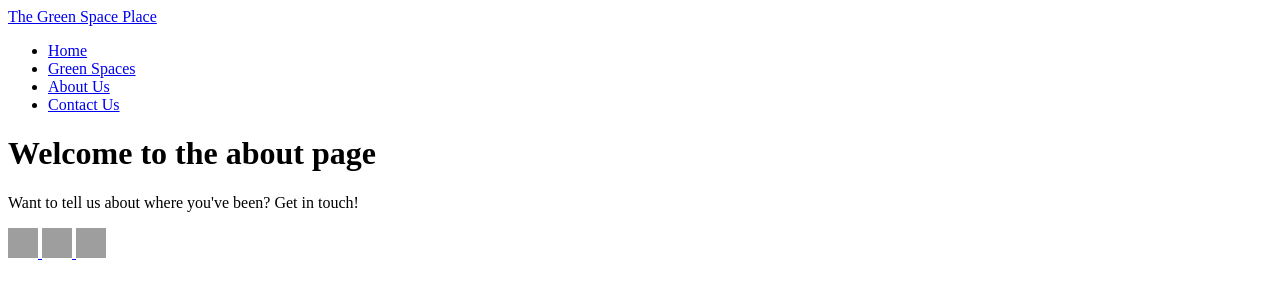
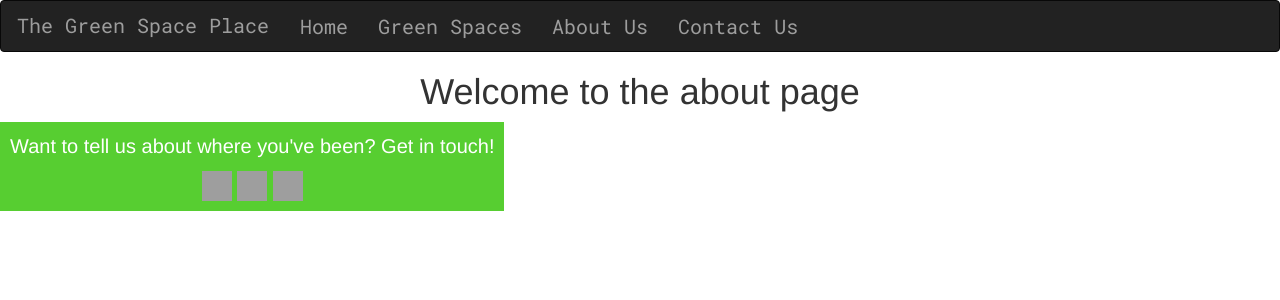
Before and after one commit to Angel-Ames/KM-AK-CFGproject, a Flask app: page /about in a window 1280 px wide. Shown: the top 300 px of the page. Run offline with Flask 2, Linux system fonts and the light colour scheme; some libraries are stand-ins or nearby versions; grey boxes are pictures that could not be loaded.

Commit message:
Edit Style css stuff

```diff
--- a/templates/Home.css
+++ b/templates/Home.css
@@ -1,13 +1,3 @@
-
-header{
-  font-style: strong;
-  text-align: center;
-  font-size: 30px;
-  font-family: 'Roboto Mono', cursive;
-  left: 0;
-  right: 0;
-}
-
 h1{
   font-family: Helvetica;
   font-size: 30px;
--- a/templates/about.html
+++ b/templates/about.html
@@ -1,6 +1,20 @@
 {% include "header.html"%}
-
+<html>
+<head>
+  <title> About Us </title>
+  <script src="https://cdnjs.cloudflare.com/ajax/libs/jquery/3.3.1/jquery.min.js"></script>
+  <link href="https://fonts.googleapis.com/css?family=Roboto+Mono" rel="stylesheet" type="text/css"> <!--  -->
+  <link rel="stylesheet" href="Home.css" type="text/css">
+  <meta charset="UTF-8">
+  <meta name="viewport" content="width=device-width, initial-scale=1.0">
+  <meta http-equiv="X-UA-Compatible" content="ie=edge">
+  <link rel="stylesheet" href="https://maxcdn.bootstrapcdn.com/bootstrap/3.4.0/css/bootstrap.min.css"> <!-- Where the navigation comes from -->
+  <script src="https://ajax.googleapis.com/ajax/libs/jquery/3.3.1/jquery.min.js"></script>
+  <script src="https://maxcdn.bootstrapcdn.com/bootstrap/3.4.0/js/bootstrap.min.js"></script>
+  <meta name="viewport" content="width=device-width, initial-scale=1">
+  <link rel="stylesheet" href="https://cdnjs.cloudflare.com/ajax/libs/font-awesome/4.7.0/css/font-awesome.min.css">
+</head>
 <h1>Welcome to the about page</h1>
 <!-- I was thinking of adding about us here and about the CFG project -->
-
+</html>
 {% include "footer.html"%}
--- a/templates/footer.html
+++ b/templates/footer.html
@@ -1,3 +1,11 @@
+<html>
+<head>
+  <style>
+    position:static;
+
+  </style>
+</head>
+
 <footer>
     <div class="footer">
       <p> Want to tell us about where you've been? Get in touch! </p>
--- a/templates/header.html
+++ b/templates/header.html
@@ -5,12 +5,35 @@
   <script src="https://cdnjs.cloudflare.com/ajax/libs/jquery/3.3.1/jquery.min.js"></script>
   <link rel-"stylesheet" href="https://cdnjs.cloudflare.com/ajax/libs/materialize/1.0.0/css/materialize.min.css">
   <link href='https://fonts.googleapis.com/css?family=Roboto+Mono' rel='stylesheet' type='text/css'>
-  <link rel="stylesheet" href="web.css" type="text/css">
   <meta charset="UTF-8">
   <meta name="viewport" content="width=device-width, initial-scale=1.0">
   <meta http-equiv="X-UA-Compatible" content="ie=edge">
   <title>Locate green space</title>
-  <link rel="stylesheet" href="{{ url_for('static', filename='app.css') }}">
+  <style>
+
+  header{
+    font-style: strong;
+    text-align: center;
+    font-size: 30px;
+    font-family: 'Roboto Mono', cursive;
+    background-position: 1% 30%;
+  }
+
+  .navbar {
+    overflow: hidden;
+    background-color: #3AA817;
+  }
+
+  .navbar a {
+    float: left;
+    font-size: 20px;
+    color: white;
+    text-align: center;
+    padding: 14px 16px;
+    text-decoration: none;
+  }
+  </style>
+
 </head>
 
   <header>
```
